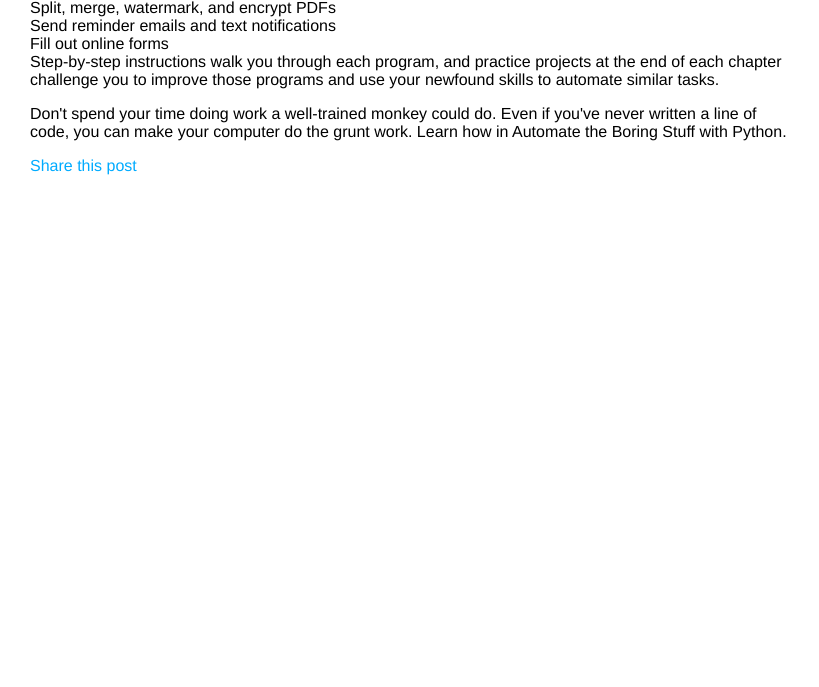
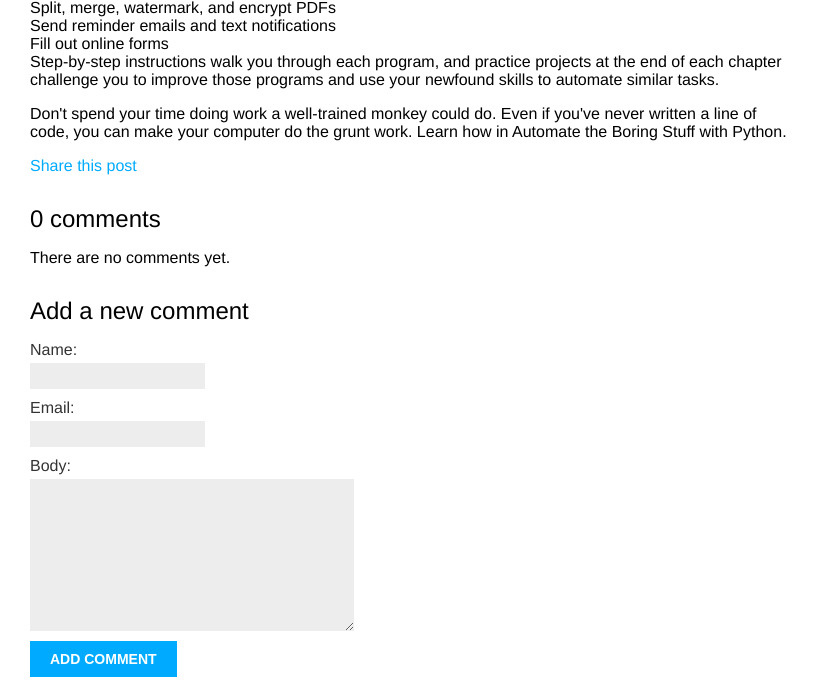
Before and after one commit to polar9527/mysite, a Django app: a page that uses blog/templates/blog/post/detail.html in a window 1280 px wide. Shown: the part 337-1024 px from the top of the page, without its empty margins (0-819 px from the left). Before the commit the page ends 512 px from the top, so only its background shows below. Run offline with Django 3.2, Linux system fonts and the light colour scheme; data comes from the database, SQL or seed files in the repository; both versions use the stored data as it was after the commit.

Commit message:
Create a comment system
	• Create a model to save comments
	• Create a form to submit comments and validate the input data
	• Add a view that processes the form and saves the new comment into the database
	• Edit the post detail template to display the list of comments and the form for adding a new comment

```diff
--- a/blog/forms.py
+++ b/blog/forms.py
@@ -1,7 +1,13 @@
 from django import forms
+from .models import Comment
 
 class EmailPostForm(forms.Form):
     name = forms.CharField(max_length=25)
     email = forms.EmailField()
     to = forms.EmailField()
     comments = forms.CharField(required=False, widget=forms.Textarea)
+
+class CommentForm(forms.ModelForm):
+    class Meta:
+        model = Comment
+        fields = ('name', 'email', 'body')
--- a/blog/models.py
+++ b/blog/models.py
@@ -10,6 +10,7 @@ class PublishedManager(models.Manager):
         return super(PublishedManager,self)\
                     .get_queryset()\
                     .filter(status='published')
+
 
 class Post(models.Model):
     STATUS_CHOICES = (
@@ -49,3 +50,19 @@ class Post(models.Model):
                     self.publish.strftime('%m'),
                     self.publish.strftime('%d'),
                     self.slug])
+
+
+class Comment(models.Model):
+    post = models.ForeignKey(Post, related_name='comments')
+    name = models.CharField(max_length=80)
+    email = models.EmailField()
+    body = models.TextField()
+    created = models.DateTimeField(auto_now_add=True)
+    updated = models.DateTimeField(auto_now=True)
+    active = models.BooleanField(default=True)
+
+    class Meta:
+        ordering = ('created',)
+
+    def __str__(self):
+        return 'Comment by {} on {}'.format(self.name, self.post)
--- a/blog/templates/blog/post/detail.html
+++ b/blog/templates/blog/post/detail.html
@@ -11,4 +11,28 @@
             Share this post
         </a>
     </p>
+
+    {% with comments.count as total_comments %}
+    <h2>{{ total_comments }} comment{{ total_comments|pluralize }}</h2>
+    {% endwith %}
+
+    {% for comment in comments %}
+        <div class="comment">
+            <p class="info">Comment {{ forloop.counter }} by {{ comment.name }} {{   comment.created }}</p>
+            {{ comment.body|linebreaks }}
+        </div>
+        {% empty %}
+        <p>There are no comments yet.</p>
+    {% endfor %}
+
+    {% if new_comment %}
+    <h2>Your comment has been added.</h2>
+    {% else %}
+    <h2>Add a new comment</h2>
+    <form action="" method="post">
+        {{ comment_form.as_p }}
+        {% csrf_token %}
+        <p><input type="submit" value="Add comment"></p>
+    </form>
+    {%  endif %}
 {% endblock %}
--- a/blog/views.py
+++ b/blog/views.py
@@ -2,8 +2,8 @@ from django.shortcuts import render, get_object_or_404
 from django.core.paginator import Paginator, EmptyPage, PageNotAnInteger
 from django.views.generic import ListView
 from django.core.mail import send_mail
-from .models import Post
-from .forms import EmailPostForm
+from .models import Post, Comment
+from .forms import EmailPostForm, CommentForm
 
 # Create your views here.
 class PostListView(ListView):
@@ -28,12 +28,38 @@ def post_list(request):
 
 def post_detail(request, year, month, day, post):
     post = get_object_or_404(
-        Post, slug=post,
-        status='published',
-        publish__year=year,
-        publish__month=month,
-        publish__day=day)
+            Post, slug=post,
+            status='published',
+            publish__year=year,
+            publish__month=month,
+            publish__day=day)
     return render(request,'blog/post/detail.html',{'post': post})
+
+def post_detail(request, year, month, day, post):
+    post = get_object_or_404(Post, slug=post,
+                                   status='published',
+                                   publish__year=year,
+                                   publish__month=month,
+                                   publish__day=day)
+    # List of active comments for this post
+    comments = post.comments.filter(active=True)
+    new_comment = None
+    if request.method == 'POST':
+        # A comment was posted
+        comment_form = CommentForm(data=request.POST)
+        if comment_form.is_valid():
+            # Create Comment object but don't save to database yet
+            new_comment = comment_form.save(commit=False)
+            # Assign the current post to the comment
+            new_comment.post = post
+            # Save the comment to the database
+            new_comment.save()
+    else:
+        comment_form = CommentForm()
+    return render(request, 'blog/post/detail.html', {'post': post,
+                                                     'comments': comments,
+                                                     'comment_form': comment_form,
+                                                     'new_comment': new_comment})
 
 def post_share(request, post_id):
     # Retrieve post by id
```
Also changed, not shown: blog/admin.py (+8 -1 lines), blog/migrations/0002_comment.py (added), db.sqlite3.
